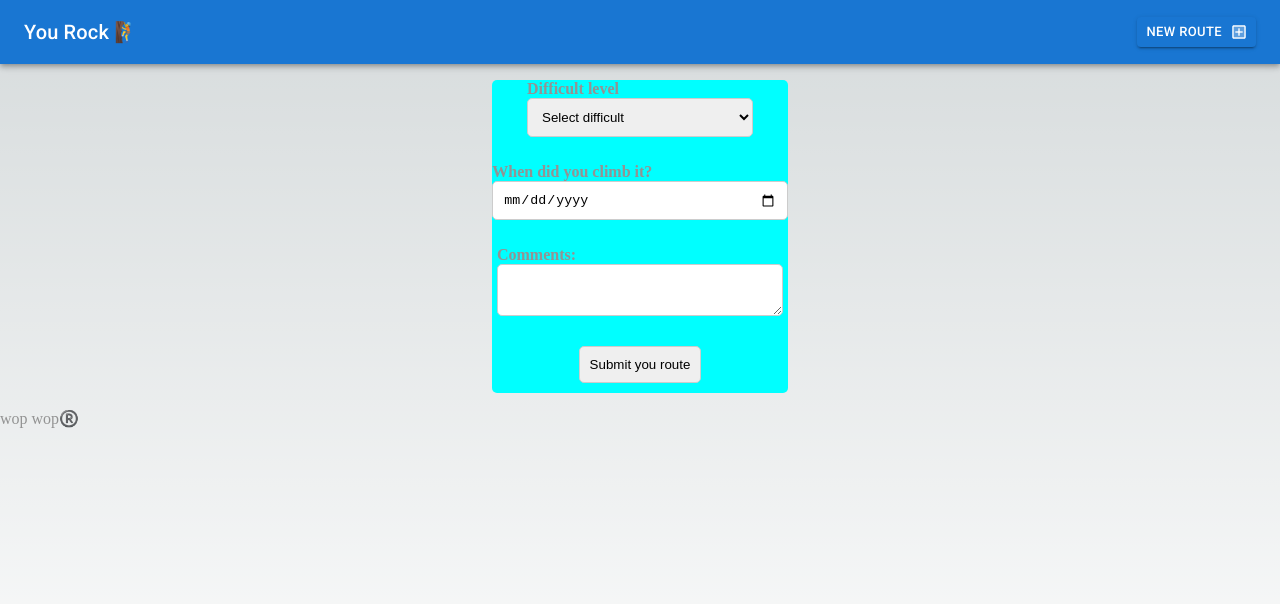
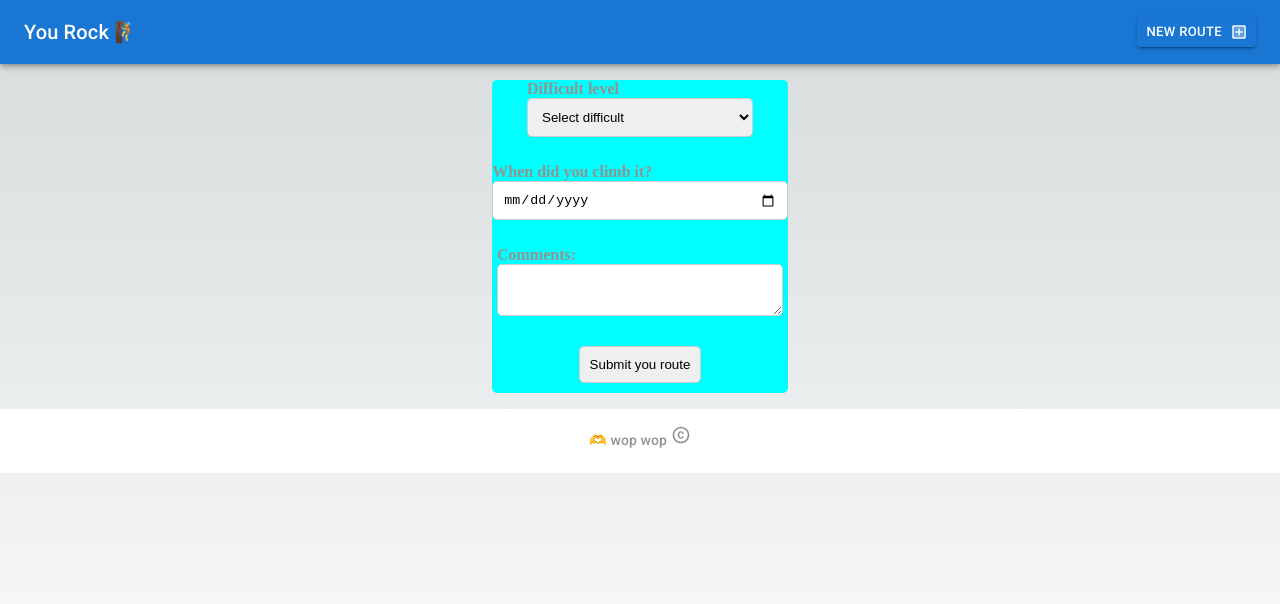
Before and after one commit to ferminhg/rock-climber-logging-app, a Next.js app in the folder web-app/: page /route/new in a window 1280 px wide. Shown: the top 604 px of the page. Built offline with nearby package versions, Linux system fonts and the light colour scheme; no server answers; a web font is replaced by a local one.

Commit message:
feature: Create Footer with MUI

```diff
--- /dev/null
+++ b/web-app/src/components/layout/Footer.tsx
@@ -0,0 +1,14 @@
+import {Box, Container, Typography} from "@mui/material";
+import {Copyright} from "@mui/icons-material";
+
+export function Footer() {
+    return (
+        <Box component="footer" sx={{ bgcolor: 'background.paper', py: 2 }}>
+            <Container maxWidth="lg">
+                <Typography variant="subtitle2" align="center" gutterBottom>
+                    🫶 wop wop <Copyright fontSize="small"/>
+                </Typography>
+            </Container>
+        </Box>
+    )
+}
--- a/web-app/src/components/layout/Layout.tsx
+++ b/web-app/src/components/layout/Layout.tsx
@@ -1,4 +1,5 @@
 import {Header} from "@/components/layout/Header";
+import {Footer} from "@/components/layout/Footer";
 
 // @ts-ignore
 export default function Layout({ children }) {
@@ -6,7 +7,7 @@ export default function Layout({ children }) {
         <>
             <Header />
             <div>{children}</div>
-            <footer>wop wop®️</footer>
+            <Footer />
         </>
     );
 }
```
